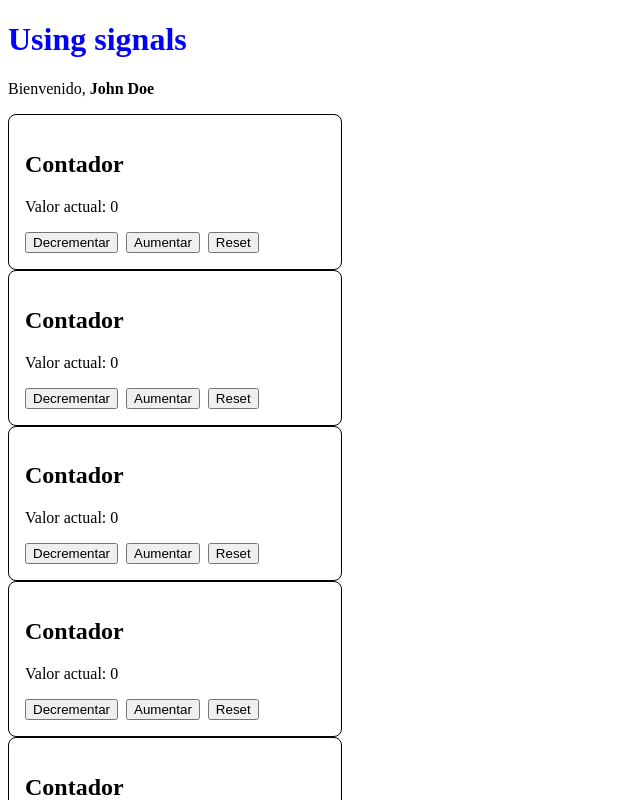
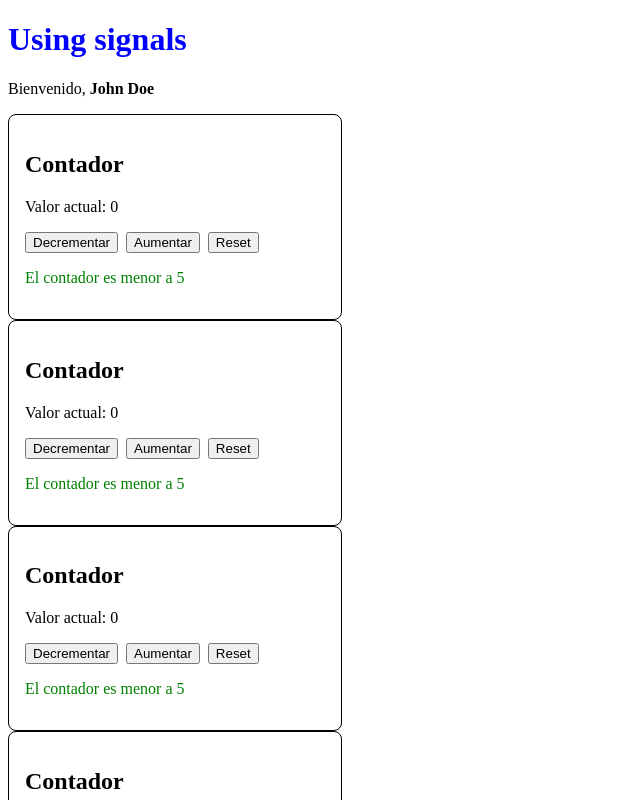
Before and after one commit to SunnySuaSal/mi-primera-app-angular, an Angular app: page / in a window 1280 px wide. Shown: the top 800 px of the page, without its empty margins (0-640 px from the left). Built offline with nearby package versions, Linux system fonts and the light colour scheme.

Commit message:
Implements if for rendering components based on a condition

```diff
--- a/src/app/components/counter/counter.css
+++ b/src/app/components/counter/counter.css
@@ -12,3 +12,11 @@ h1 {
 button{
   margin-right: 8px;
 }
+
+.alert{
+  color: red;
+}
+
+.success{
+  color: green;
+}
--- a/src/app/components/counter/counter.html
+++ b/src/app/components/counter/counter.html
@@ -7,4 +7,18 @@
   <button (click)="increment()">Aumentar</button>
   <button (click)="reset()">Reset</button>
 
+  <!-- Para renderizar un componente de forma condicional, se utilizaba *ngIf -->
+  <!-- <<p class="alert" *ngIf="counter()>5"> El contador es mayor a 5 </p> -->
+  <!-- Ahora está deprecado, lo que se usa es un if normal de TypeScript -->
+  @if(counter() > 5){
+    <p class="alert">El contador es mayor a 5</p>
+    <p>Puedes renderizar los elementos que sean, mientras estén dentro de los
+  corchetes del if.
+    </p>
+  }@else if(counter()<5){
+    <p class="success">El contador es menor a 5</p>
+    }@else{
+    <p>El contador es igual a 5</p>
+    }
+
 </section>
```
